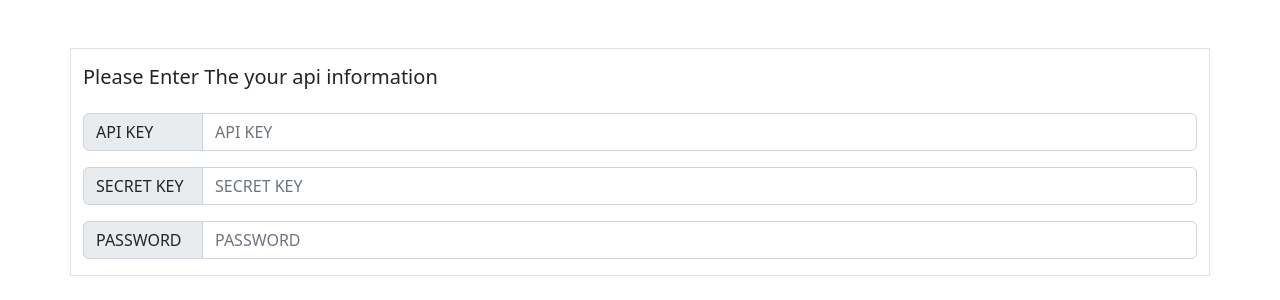
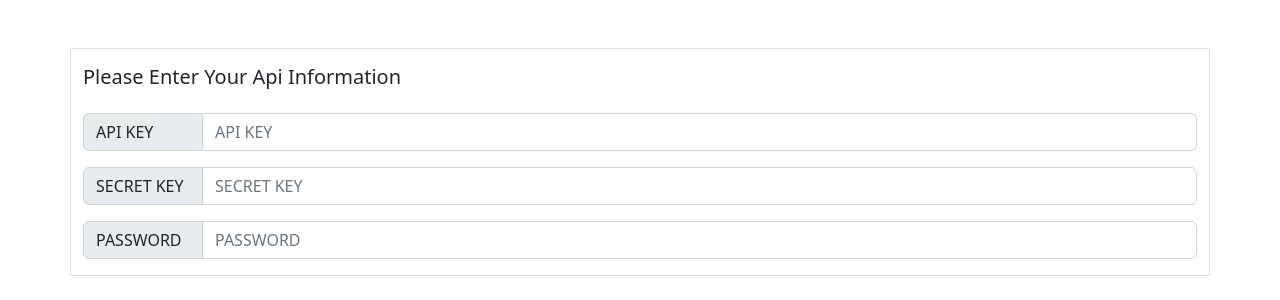
Before and after one commit to KonohaItachi0123/botsite, a FastAPI app: page / in a window 1280 px wide. Shown: the top 300 px of the page. Run offline with FastAPI, Linux system fonts and the light colour scheme; data that the repository does not hold is empty.

Commit message:
feat : unx

```diff
--- a/templates/index.html
+++ b/templates/index.html
@@ -12,7 +12,7 @@
   </head>
   <body>
     <div class="container pt-3 my-5 border">
-      <h5 class="mb-4">Please Enter The your api information</h5>
+      <h5 class="mb-4">Please Enter Your Api Information</h5>
       <div class="input-group mb-3">
         <span class="input-group-text" style="width: 120px">API KEY</span>
         <input
```
